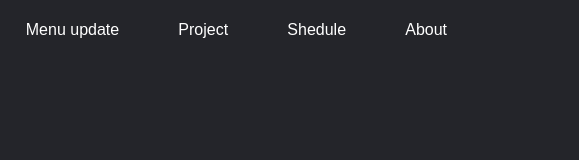
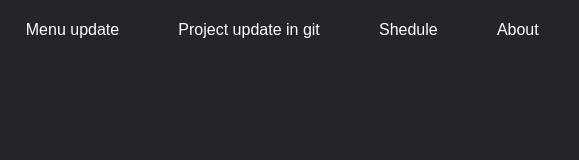
Before and after one commit to Vijay-Kumar-Reddy/Galaxy-Web-Page, a plain HTML site: page index.html in a window 1280 px wide. Shown: the full height of the page, 173-752 px from the left. Drawn offline with Linux system fonts and the light colour scheme.

Commit message:
update in git

```diff
--- a/index.html
+++ b/index.html
@@ -17,7 +17,7 @@
             <img class ="logo" src="images/logo.png" alt="logo" >
         <nav>
             <a href="pages/universe.html" target="frame">Menu update</a>
-            <a href="#">Project</a>
+            <a href="#">Project update in git</a>
             <a href="#" target="frame">Shedule</a>
             <a href="pages/about.html" target="frame">About</a>
         </nav>
```
